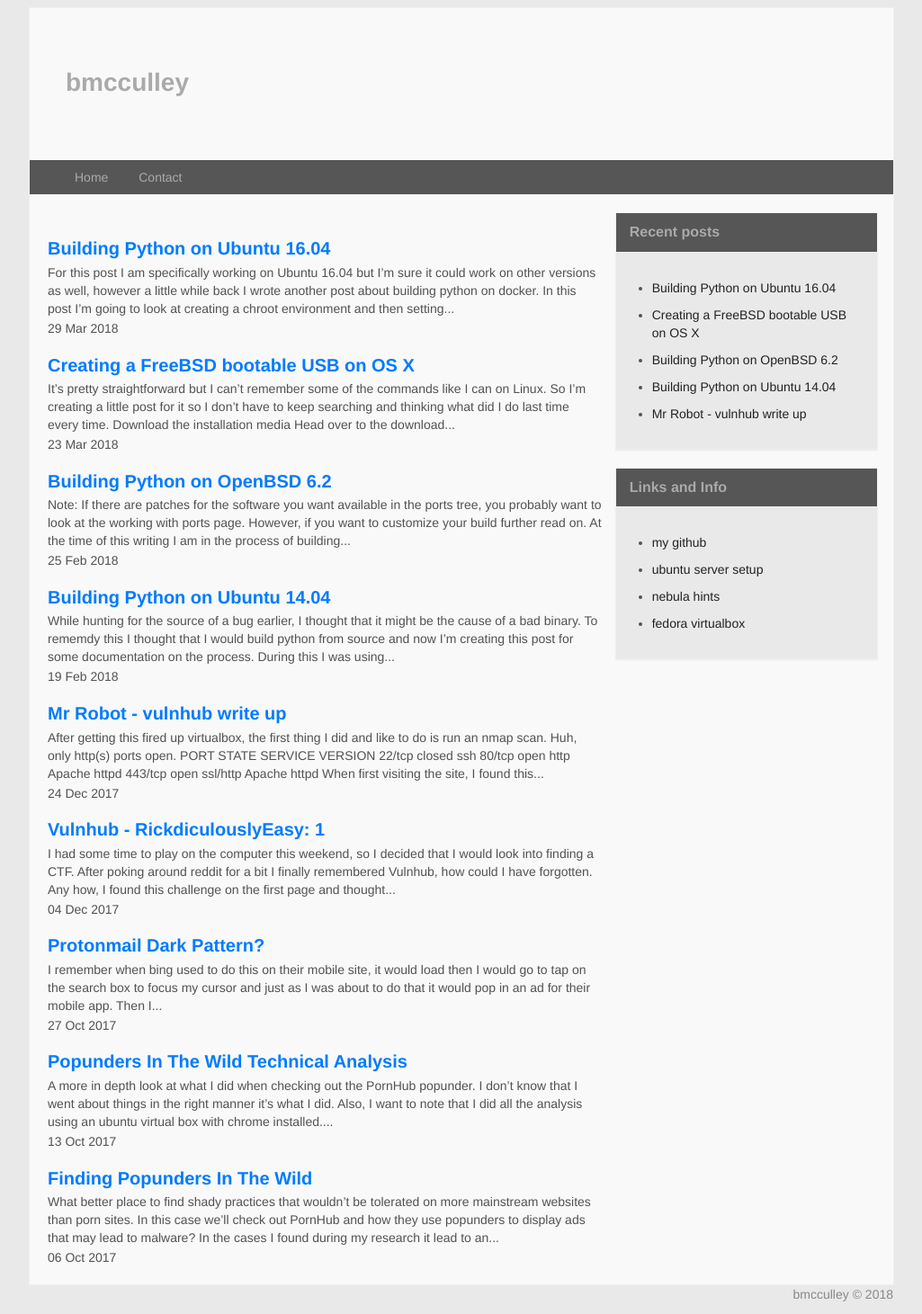
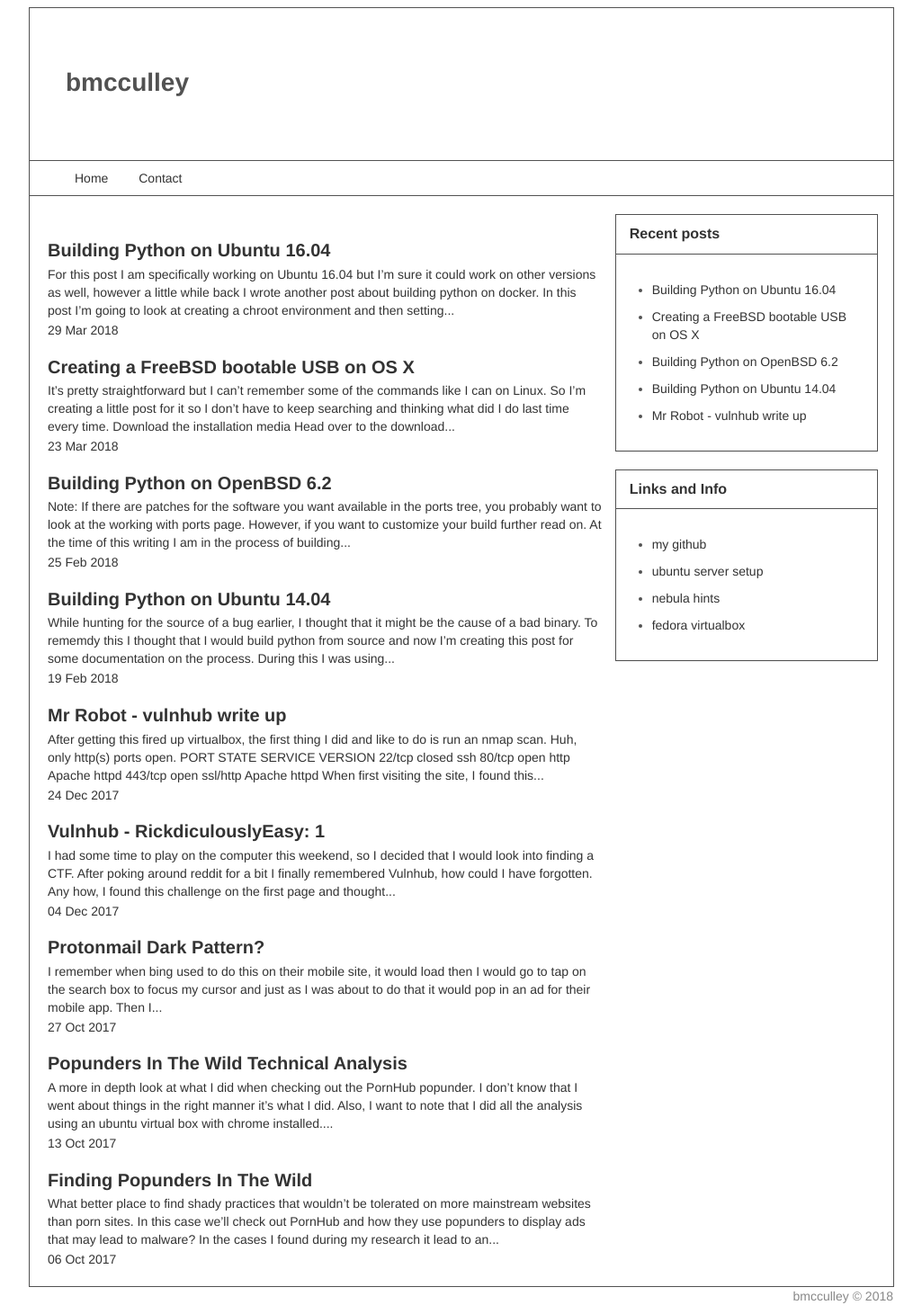
Before and after one commit to 6f0/6f0.github.io, a Jekyll site: the page built from index.html, in a window 1280 px wide. Shown: the whole page at 90% size, without its empty margins (127-1152 px from the left). Built offline with Jekyll 4.4.1, drawn with Linux system fonts in a browser that asks for light colours.

Commit message:
minimal style

```diff
--- a/_includes/head.html
+++ b/_includes/head.html
@@ -7,6 +7,6 @@
       <title>{{ page.title }} {% if page.title %}|{% endif %} {{ site.title }}</title>
 
       <meta name="description" content="{{ site.description }}">
-      <link rel="stylesheet" href="{{site.url}}/css/light.css">
+      <link rel="stylesheet" href="{{site.url}}/css/minimal.css">
   </head>
   <body>
--- /dev/null
+++ b/css/minimal.css
@@ -0,0 +1,353 @@
+body {
+  font-family: "Helvetica Neue", Helvetica, Arial, sans-serif;
+  font-size: 14px;
+  line-height: 1.42857143;
+  color: #333;
+  background-color: #fff;
+}
+
+a {
+  color: #333;
+  text-decoration: none;
+}
+
+a:hover,
+a:focus {
+  color: #0056b3;
+  text-decoration: underline;
+}
+
+code {
+  border: 1px solid #74b9ff;
+  color: #333;
+  font-family: SFMono-Regular, Menlo, Monaco, Consolas, "Liberation Mono", "Courier New", monospace;
+  overflow: auto;
+  padding: 3px;
+  word-break: break-word;
+}
+
+pre code {
+  border: 1px solid #74b9ff;
+  display: block;
+  font-weight: lighter;
+  color: #333;
+  padding: 3px;
+  word-break: break-word;
+  font-family: SFMono-Regular, Menlo, Monaco, Consolas, "Liberation Mono", "Courier New", monospace;
+}
+
+p {
+  margin: 0 0 10px;
+}
+
+img {
+  height: auto;
+  max-width: 100%;
+}
+
+h2 {
+  font-size: 20px;
+  margin-bottom: 2px;
+}
+
+h2 small {
+  color: #525252;
+  font-size: 12px;
+}
+
+.sidebar ul a {
+  color: #333;
+}
+
+.sidebar ul {
+  color: #ccc;
+  margin-left: -15px;
+}
+
+.sidebar li {
+  color: #525252;
+  margin-bottom: 10px;
+}
+
+.container {
+  background-color: #fff;
+  border: 1px solid #525252;
+  margin: 0 auto;
+  max-width: 960px;
+}
+
+.section.friendly .header {
+  margin: 0;
+  margin-top: 10px;
+  min-height: 150px;
+}
+
+.section.friendly .header h1 {
+  color: #525252;
+  overflow: hidden;
+  padding: 44px 0 0 40px;
+}
+
+.section.friendly h1 a {
+  color: #525252;
+  text-decoration: none;
+}
+
+/* =Menu
+-------------------------------------------------------------- */
+
+.menu {
+  background: #fff;
+  border-bottom: 1px solid #525252;
+  border-top: 1px solid #525252;
+  margin: 0 auto 20px;
+  width: 100%
+}
+
+.menu ul {
+  list-style: none;
+  margin: 0;
+}
+
+.menu li {
+  display: inline-block;
+  line-height: 18px;
+  margin-right: 10px;
+}
+
+.menu a {
+  color: #333;
+  display: block;
+  line-height: 38px;
+  padding: 0 10px;
+  text-decoration: none;
+}
+
+.menu li:hover > a{
+  background: #333;
+  color: #fff;
+}
+
+#contact,
+.close {
+  cursor: pointer;
+}
+
+.navbar-btn {
+  cursor: pointer;
+  display: none;
+  position: absolute;
+  right: 25px;
+  top: 38px;
+}
+
+.navbar-btn .icon-bar {
+  display: block;
+  width: 18px;
+  height: 2px;
+  background-color: #565656;
+  margin-bottom: 3px;
+  -webkit-box-shadow: 0 1px 0 rgba(52, 52, 52, 0.25);
+     -moz-box-shadow: 0 1px 0 rgba(52, 52, 52, 0.25);
+          box-shadow: 0 1px 0 rgba(52, 52, 52, 0.25);
+}
+
+.content {
+  padding: 10px;
+}
+
+.post-desc {
+  margin-bottom: 0px;
+}
+
+.meta-links {
+  margin-top: 2px;
+}
+
+.pag {
+  margin: 20px auto;
+  text-align: center;
+}
+
+.pag a {
+  color: #aaa;
+  display: inline-block;
+  padding: 6px 12px;
+  margin-bottom: 0;
+  font-size: 14px;
+  font-weight: normal;
+  line-height: 1.42857143;
+  text-align: center;
+  white-space: nowrap;
+  vertical-align: middle;
+  -ms-touch-action: manipulation;
+      touch-action: manipulation;
+  cursor: pointer;
+  -webkit-user-select: none;
+     -moz-user-select: none;
+      -ms-user-select: none;
+          user-select: none;
+  background-image: none;
+  border: 1px solid #ecf0f1;
+  text-decoration: none;
+}
+
+.pag a:focus,
+.pag a:active {
+  color: #525252;
+  outline: 5px auto -webkit-focus-ring-color;
+  outline-offset: -2px;
+}
+
+.footer {
+  color: #888;
+  margin: 0 auto;
+  max-width: 960px;
+  text-align: right;
+}
+
+.footer a {
+  color: #aaa;
+}
+
+.row {
+  margin: 10px;
+}
+
+.row:after {
+  content: "";
+  display: table;
+  clear: both;
+}
+
+[class*='col-'] {
+  float: left;
+  margin-right: 5px;
+}
+
+[class*='col-']:last-of-type {
+  margin-right: 0px;
+}
+
+.col-1 {
+  width: 65.5%;
+}
+
+.col-2 {
+  width: 31.1%;
+}
+
+/*
+Panels
+*/
+
+.panel {
+  background-color: #fff;
+  margin-bottom: 20px;
+  border: 1px solid #525252;
+  -webkit-box-shadow: 0 1px 1px rgba(0, 0, 0, .05);
+  box-shadow: 0 1px 1px rgba(0, 0, 0, .05);
+}
+
+.panel-body {
+  padding: 15px;
+}
+
+.panel-heading {
+  background: #fff;
+  border-bottom: 1px solid #525252;
+  padding: 10px 15px;
+}
+
+.panel-title {
+  margin-top: 0;
+  margin-bottom: 0;
+  font-size: 16px;
+  font-weight: bold;
+  color: #333;
+}
+
+.panel-title > a,
+.panel-title > small,
+.panel-title > .small,
+.panel-title > small > a,
+.panel-title > .small > a {
+  color: inherit;
+}
+
+/*
+ * Clearfix: contain floats
+ *
+ * For modern browsers
+ * 1. The space content is one way to avoid an Opera bug when the
+ *    `contenteditable` attribute is included anywhere else in the document.
+ *    Otherwise it causes space to appear at the top and bottom of elements
+ *    that receive the `clearfix` class.
+ * 2. The use of `table` rather than `block` is only necessary if using
+ *    `:before` to contain the top-margins of child elements.
+ */
+
+.clearfix:before,
+.clearfix:after {
+    content: " ";
+    /* 1 */
+    display: table;
+    /* 2 */
+}
+
+.clearfix:after {
+    clear: both;
+}
+
+@media (max-width: 550px) {
+  body {
+    background-color: #fff;
+    margin: 0;
+    padding: 0;
+  }
+
+  .section.friendly .header {
+    margin-top: 0;
+    min-height: 0;
+  }
+
+  .section.friendly .header h1 {
+    padding: 8px 0 8px 20px;
+  }
+
+  .menu li {
+    width: 100%;
+  }
+
+  .menu a {
+    border-bottom: 1px solid #ccc;
+    margin: 0 auto;
+    margin-left: -40px;
+    padding: 8px 0;
+    padding-left: 40px;
+    width: 100%;
+  }
+
+  .navbar-btn {
+    display: block;
+  }
+
+  .container {
+    border: none;
+    margin: 0 auto;
+  }
+
+  [class*='col-'] {
+    float: none;
+  }
+
+  .col-1,
+  .col-2 {
+    margin-top: 10px;
+    width: 96%;
+  }
+
+  .footer {
+    margin: 0 10px;
+  }
+}
```
